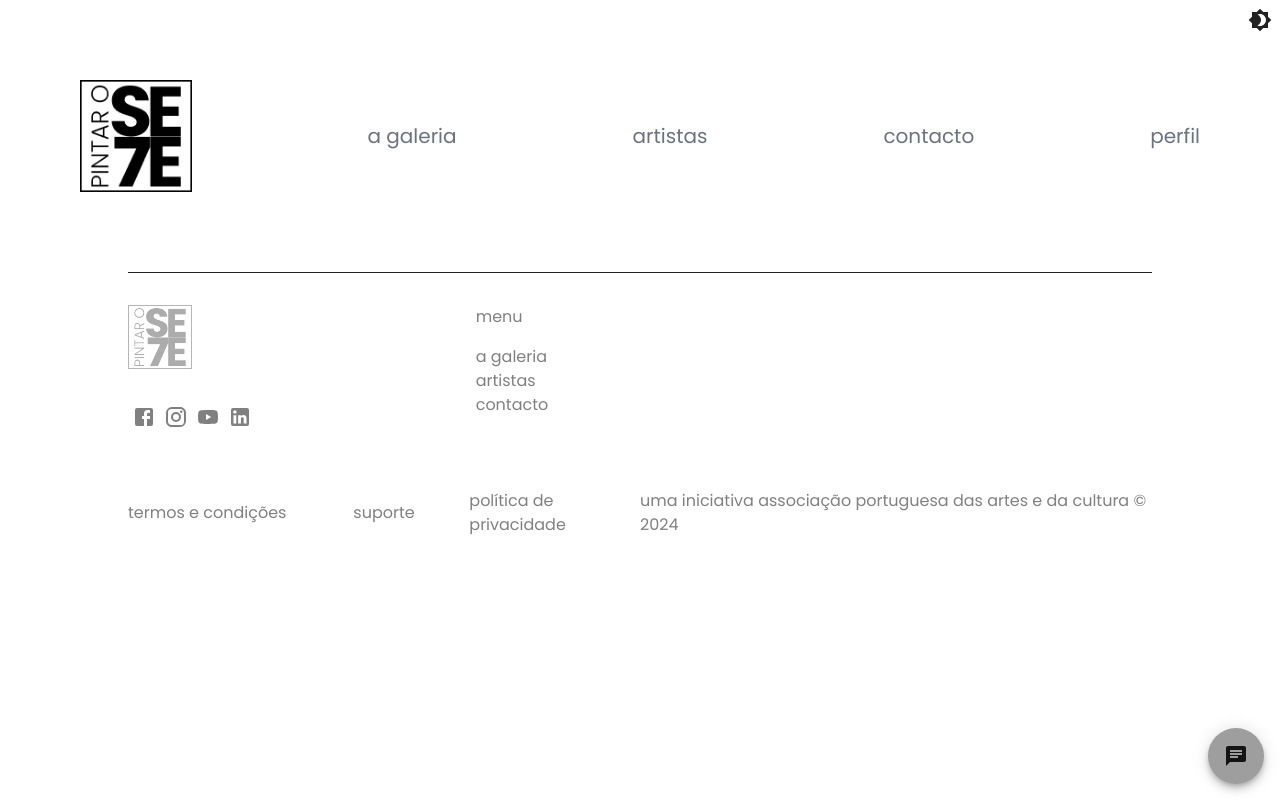
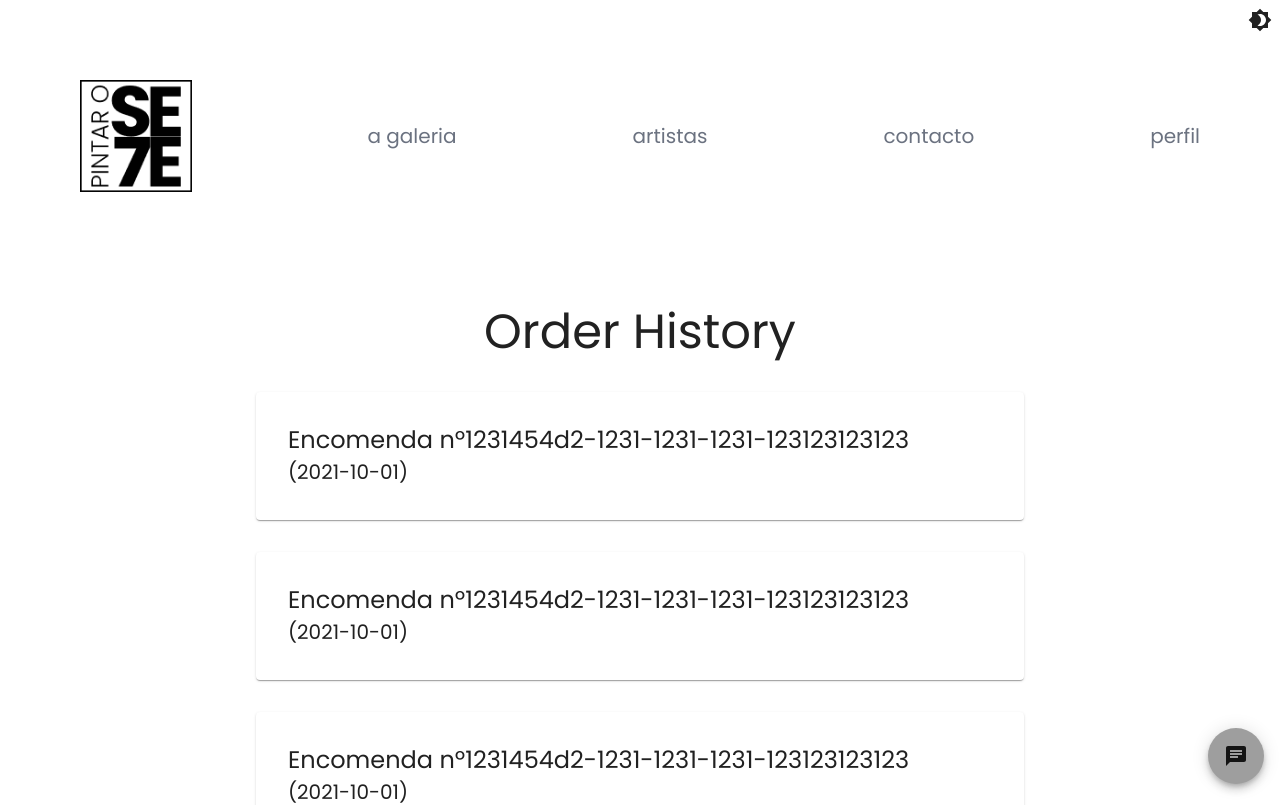
Before and after one commit to JoaoGiesteira33/apac-loja, a React (Vite) app in the folder client/: page /profile/order-history in a window 1280 px wide. Shown: the top 805 px of the page. Built offline with nearby package versions, Linux system fonts and the light colour scheme.

Commit message:
Fix Grid Alignment Home and Full width for ultra hd, Start Order History

```diff
--- a/client/src/App.tsx
+++ b/client/src/App.tsx
@@ -17,6 +17,7 @@ import Brightness4Icon from '@mui/icons-material/Brightness4';
 import Brightness7Icon from '@mui/icons-material/Brightness7';
 import { input } from '@material-tailwind/react';
 import { rootCertificates } from 'tls';
+import ProfileOrderHistory from './pages/Profile/ProfileOrderHistory';
 
 // dynamically load components as they are needed
 const InitialPage = React.lazy(() => import('./pages/pintar_o_7/Initial'));
@@ -118,7 +119,7 @@ function App() {
             requireAuth: false,
         },
         {
-            path: "/artists",
+            path: '/artists',
             element: <ArtistsPage />,
             requireAuth: false,
         },
@@ -162,6 +163,11 @@ function App() {
             element: <CartPage />,
             requireAuth: false, // TODO: change to true
         },
+        {
+            path: '/profile/order-history',
+            element: <ProfileOrderHistory />,
+            requireAuth: false,
+        },
     ];
 
     const theme = React.useMemo(
@@ -184,7 +190,7 @@ function App() {
                             <Brightness4Icon />
                         )}
                     </IconButton>
-                    {location.pathname !== "/" ? <Navbar />: <></>}
+                    {location.pathname !== '/' ? <Navbar /> : <></>}
                     {/*<Chat userID={userID} />*/}
                     {/*<ThemeProvider theme={{}}>*/}
                     <Suspense fallback={<p>Loading...</p>}>
@@ -207,8 +213,8 @@ function App() {
                             ))}
                         </Routes>
                     </Suspense>
-                    {location.pathname !== "/" ? <Chat />: <></>}
-                    {location.pathname !== "/" ? <Footer />: <></>}
+                    {location.pathname !== '/' ? <Chat /> : <></>}
+                    {location.pathname !== '/' ? <Footer /> : <></>}
                     {/*</ThemeProvider>*/}
                 </div>
             </ThemeProvider>
--- a/client/src/components/pintar_o_7/Hero.tsx
+++ b/client/src/components/pintar_o_7/Hero.tsx
@@ -1,6 +1,6 @@
 export default function Hero() {
     return (
-        <div className="flex flex-col md:flex-row md:items-stretch justify-center md:justify-between">
+        <div className="flex flex-col md:flex-row md:items-stretch justify-center md:justify-between w-full">
             <div className="flex justify-center">
                 <img
                     src="https://picsum.photos/2000/1000"
--- /dev/null
+++ b/client/src/components/pintar_o_7/Order.tsx
@@ -0,0 +1,14 @@
+import { Paper, Typography } from '@mui/material';
+
+export default function Order(props: { order: any }) {
+    return (
+        <Paper
+            sx={{
+                width: '100%',
+                padding: '2rem',
+            }}>
+            <Typography variant="h5">Encomenda nº{props.order.id}</Typography>
+            <Typography variant="h6">({props.order.date})</Typography>
+        </Paper>
+    );
+}
--- a/client/src/components/pintar_o_7/ProductThumbnail.tsx
+++ b/client/src/components/pintar_o_7/ProductThumbnail.tsx
@@ -5,10 +5,8 @@ import Box from '@mui/system/Box';
 import Grid from '@mui/material/Unstable_Grid2';
 
 export default function ProductThumbnail(props) {
-    const [isHovered, setIsHovered] = useState(false);
-
     return (
-        <Box component="div">
+        <Box component="div" sx={{ flexGrow: 1 }}>
             <Link to={`/product/${props.product.id}`}>
                 <Box component="div" className="w-full aspect-square">
                     <img
@@ -16,22 +14,20 @@ export default function ProductThumbnail(props) {
                         src={props.product.image}></img>
                 </Box>
             </Link>
-            <Box component="div">
             <Grid
                 container
-                    spacing={2}
+                columnSpacin={2}
+                rowSpacing={1}
                 sx={{
                     justifyContent: 'space-between',
                     width: '100%',
-                        maxWidth: '350px',
                 }}>
-                    <Grid xs={8}>{props.product.name}</Grid>
+                <Grid xs={8}>{props.product.name} </Grid>
                 <Grid xs={4} sx={{ textAlign: 'right' }}>
                     {props.product.price}€
                 </Grid>
                 <Grid xs={12}>{props.product.description}</Grid>
             </Grid>
         </Box>
-        </Box>
     );
 }
--- a/client/src/pages/Profile/ProfileIndex.tsx
+++ b/client/src/pages/Profile/ProfileIndex.tsx
@@ -16,7 +16,7 @@ export default function ProfileIndex() {
                         icon={<AccountCircleIcon />}
                     />
                 </Link>
-                <Link className="inline-block" to="/profile/orderHistory">
+                <Link className="inline-block" to="/profile/order-history">
                     <ProfileThumbnail
                         title="Order History"
                         description="Check your order history"
@@ -30,7 +30,7 @@ export default function ProfileIndex() {
                         icon={<AccountCircleIcon />}
                     />
                 </Link>
-                <Link className="inline-block" to="/profile/orderHistory">
+                <Link className="inline-block" to="/profile/order-history">
                     <ProfileThumbnail
                         title="Order History"
                         description="Check your order history"
--- a/client/src/pages/Profile/ProfileOrderHistory.tsx
+++ b/client/src/pages/Profile/ProfileOrderHistory.tsx
@@ -0,0 +1,59 @@
+import { useState } from 'react';
+import { Box, Stack, Typography } from '@mui/material';
+import Order from '../../components/pintar_o_7/Order';
+import { title } from 'process';
+
+export default function ProfileOrderHistory() {
+    const [orders, setOrders] = useState([
+        {
+            id: '1231454d2-1231-1231-1231-123123123123',
+            date: '2021-10-01',
+            total: 1000,
+        },
+        {
+            id: '1231454d2-1231-1231-1231-123123123123',
+            date: '2021-10-01',
+            total: 1000,
+        },
+        {
+            id: '1231454d2-1231-1231-1231-123123123123',
+            date: '2021-10-01',
+            total: 1000,
+        },
+        {
+            id: '1231454d2-1231-1231-1231-123123123123',
+            date: '2021-10-01',
+            total: 1000,
+        },
+        {
+            id: '1231454d2-1231-1231-1231-123123123123',
+            date: '2021-10-01',
+            total: 1000,
+        },
+    ]);
+
+    return (
+        <Box
+            component="div"
+            sx={{
+                paddingY: '2rem',
+                paddingX: {
+                    xs: '2rem',
+                    sm: '4rem',
+                    md: '6rem',
+                    lg: '20%',
+                },
+            }}>
+            <Stack
+                direction="column"
+                spacing={4}
+                alignItems={'center'}
+                justifyContent={'flex-start'}>
+                <Typography variant="h3">Order History</Typography>
+                {orders.map((order) => {
+                    return <Order key={order.id} order={order}></Order>;
+                })}
+            </Stack>
+        </Box>
+    );
+}
--- a/client/src/pages/pintar_o_7/Home.tsx
+++ b/client/src/pages/pintar_o_7/Home.tsx
@@ -16,7 +16,9 @@ import useProductSearch from '../../hooks/useProductSearch';
 import ProductThumbnail from '../../components/pintar_o_7/ProductThumbnail';
 
 export default function Home() {
-    const [productQuery, setProductQuery] = useState({"piece_info.state": "available"});
+    const [productQuery, setProductQuery] = useState({
+        'piece_info.state': 'available',
+    });
     const [productPage, setProductPage] = useState(1);
 
     const [selectedTypes, setSelectedTypes] = React.useState<string[]>([]);
@@ -24,19 +26,25 @@ export default function Home() {
         0, 9999,
     ]);
 
-    const { MockData, hasMore, loading, error, products} = useProductSearch(
+    const { MockData, hasMore, loading, error, products } = useProductSearch(
         productQuery,
         productPage
     );
 
     return (
-        <Box component="div">
+        <Box
+            component="div"
+            sx={{
+                display: 'flex',
+                alignItems: 'center',
+                flexDirection: 'column',
+            }}>
             <Hero />
             <Stack
                 direction="row"
                 alignItems="center"
                 justifyContent="space-evenly"
-                sx={{ paddingY: '2rem' }}>
+                sx={{ paddingY: '2rem', maxWidth: 'xl', width: '100%' }}>
                 <MultipleSelectTypes
                     values={selectedTypes}
                     setValues={setSelectedTypes}
@@ -59,16 +67,27 @@ export default function Home() {
                         lg: '8rem',
                     },
                     paddingTop: '3rem',
+                    display: 'flex',
+                    justifyContent: 'center',
                 }}>
                 <Grid
                     container
                     sx={{
                         justifyContent: { xs: 'center', sm: 'space-between' },
+                        maxWidth: 'xl',
                     }}
                     spacing={{ xs: 2, md: 4, lg: 8 }}>
                     {MockData &&
                         MockData.map((product, index) => (
-                            <Grid key={index} item xs={12} sm={6} md={4} lg={3}>
+                            <Grid
+                                key={index}
+                                display={'flex'}
+                                justifyContent={'center'}
+                                alignItems={'flex-start'}
+                                xs={12}
+                                sm={6}
+                                md={4}
+                                lg={3}>
                                 <ProductThumbnail product={product} />
                             </Grid>
                         ))}
```
Lines whose indentation alone changed are shown as unchanged.
